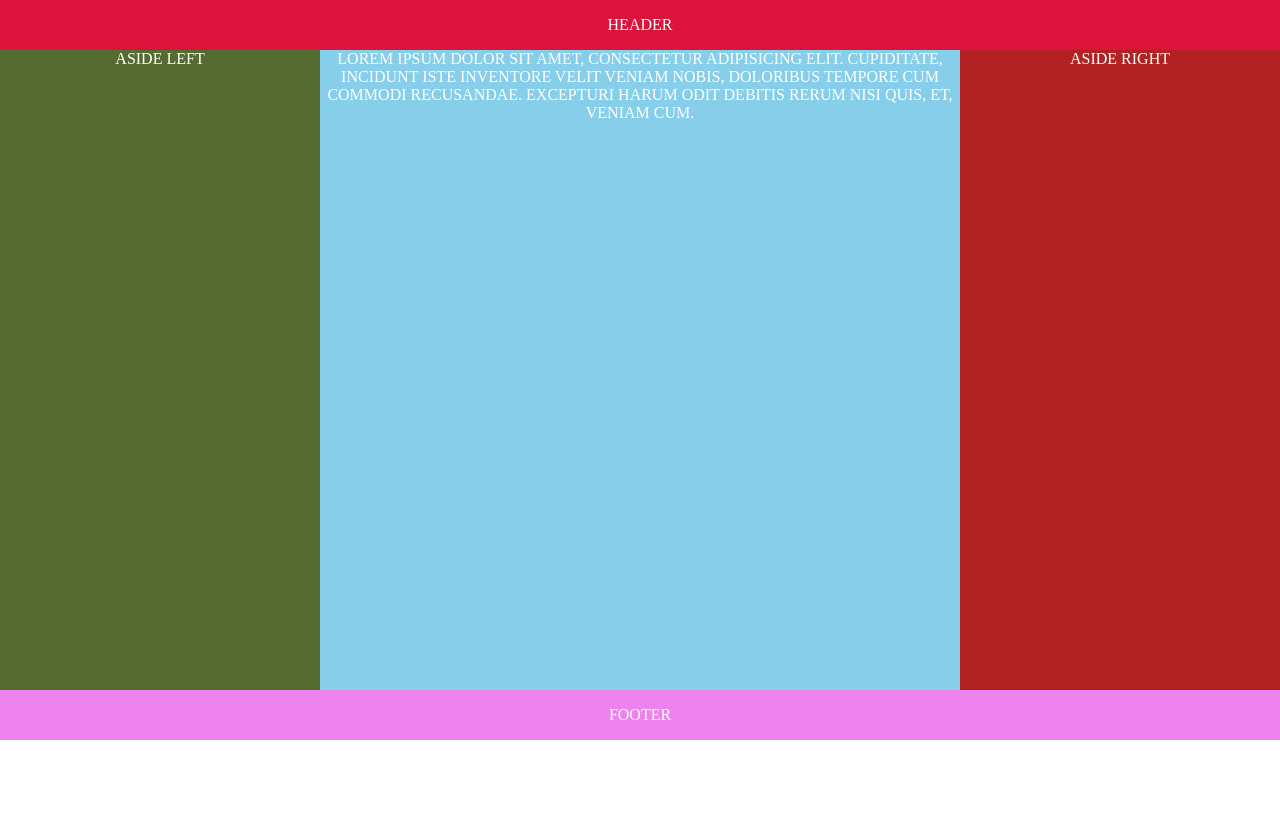
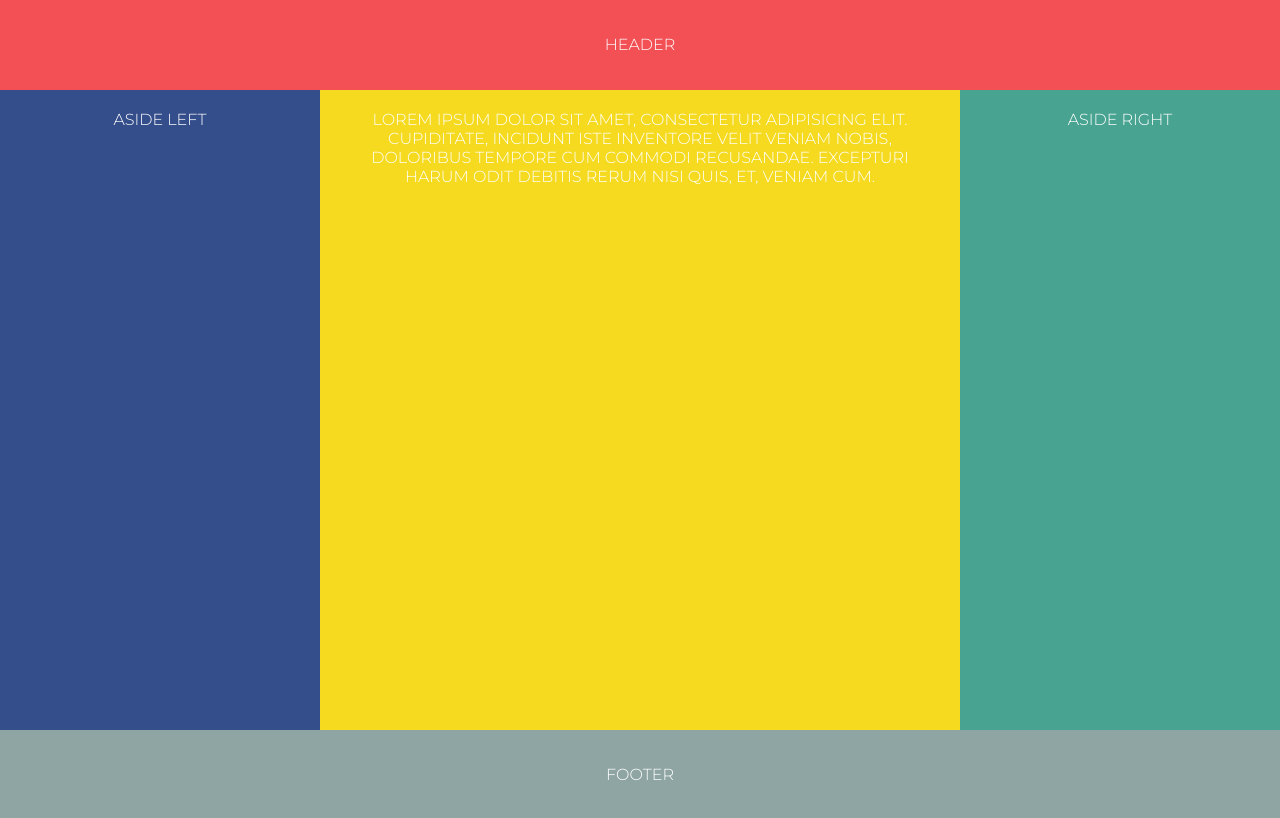
Before and after one commit to GrzegorzNecka/CSS-FLEX-RWD, a plain HTML site: page index.html in a window 1280 px wide. Drawn offline with Linux system fonts and the light colour scheme.

Commit message:
Update style.css

```diff
--- a/css/style.css
+++ b/css/style.css
@@ -4,7 +4,11 @@ body {
     color: #FFF;
     text-transform: uppercase;
 }
-
+* {
+    font-weight: 600;
+    font-family: 'Montserrat', sans-serif;
+    box-sizing: border-box;
+}
 p,
 h2 {
     margin: 0;
@@ -38,28 +42,31 @@ article {
     flex-basis: 50%;
 }
 
+header, aside,article,footer{
+    padding: 20px;
+}
 
 /*------------------------colors------------------------*/
 
 header#item-top {
-    background-color: crimson;
+    background-color: #f25055;
 }
 
 aside#item-left {
-    background-color: darkolivegreen;
+    background-color: #344d8b;
 
 }
 
 aside#item-right {
-    background-color: firebrick;
+    background-color: #48a491;
 
 }
 
 article#item-center {
-    background-color: skyblue;
+    background-color: #f5da1f;
 
 }
 
 footer#item-bottom {
-    background-color: violet;
+    background-color: #8ea5a3;
 }
```
